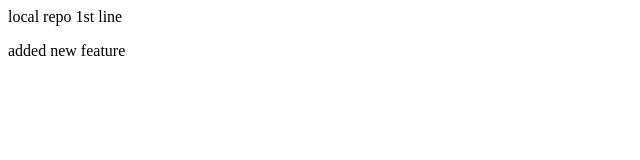
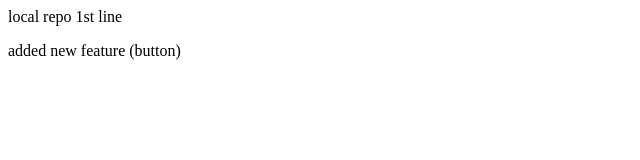
Before and after one commit to Pushkarnsut/localrepo, a plain HTML site: page index.html in a window 1280 px wide. Shown: the full height of the page, 0-640 px from the left. Drawn offline with Linux system fonts and the light colour scheme.

Commit message:
added button

```diff
--- a/index.html
+++ b/index.html
@@ -1,2 +1,2 @@
 <p>local repo 1st line</p>
-<p>added new feature</p>
+<p>added new feature (button)</p>
```
